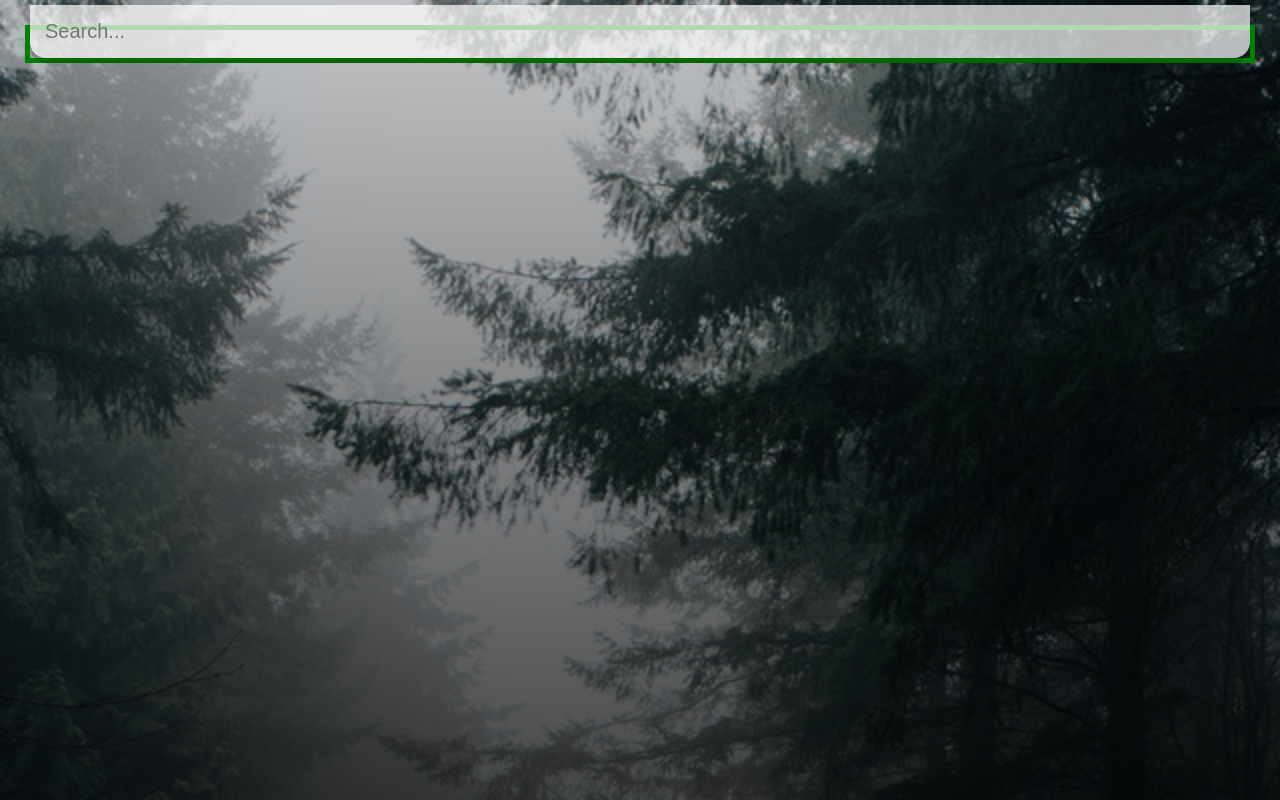
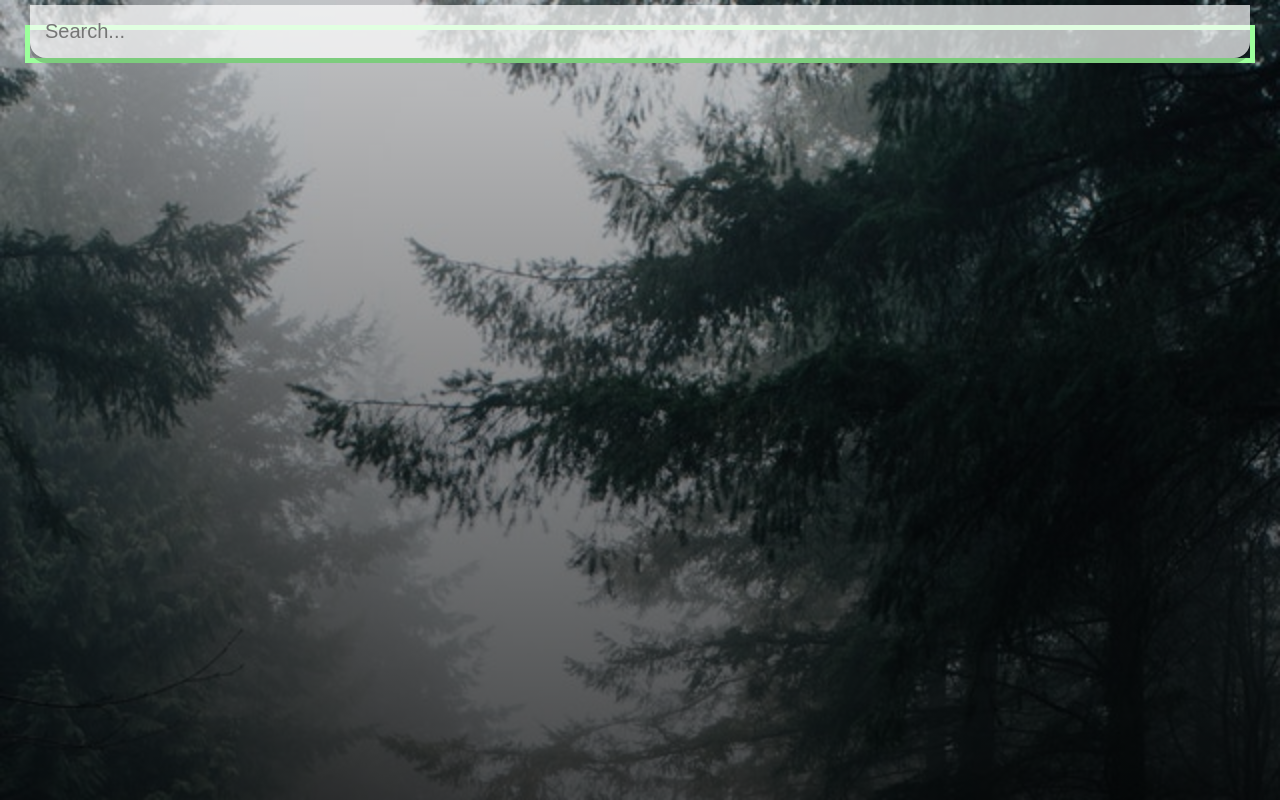
Before and after one commit to Aleksandar-Jocovic/weather-app, a React (Create React App) app: page / in a window 1280 px wide. Built offline with nearby package versions, Linux system fonts and the light colour scheme.

Commit message:
changed green to light green

```diff
--- a/src/index.css
+++ b/src/index.css
@@ -28,7 +28,7 @@ main {
 .search-box {
   margin: 0 0 75px;
   width: 100%;
-  border: 5px solid green
+  border: 5px solid rgb(156, 255, 156);
 }
 
 .search-box .search-bar {
```
